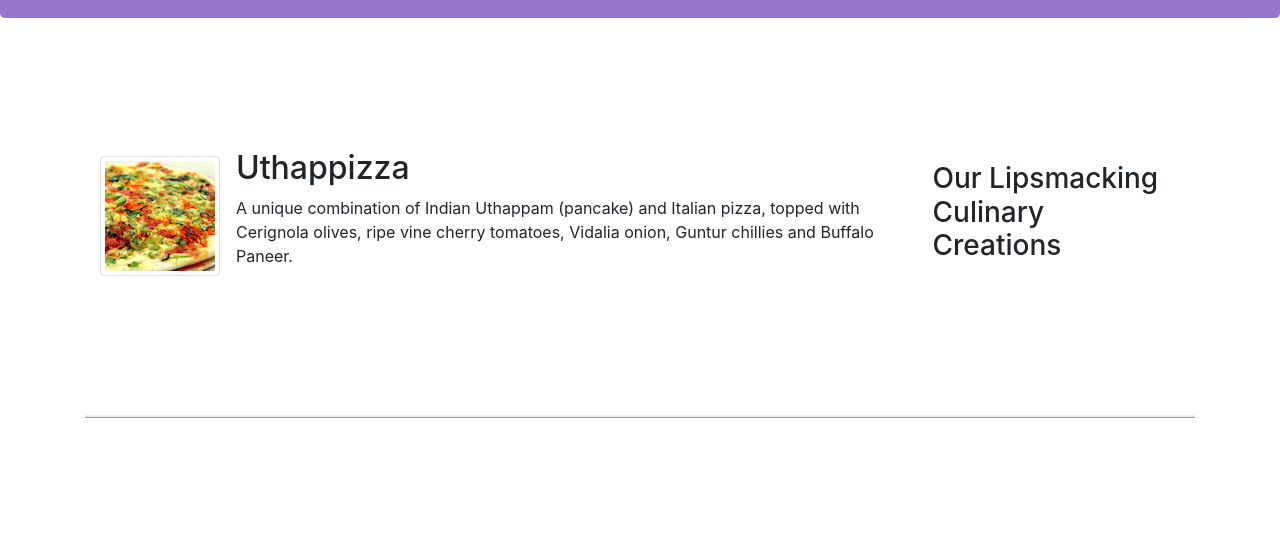
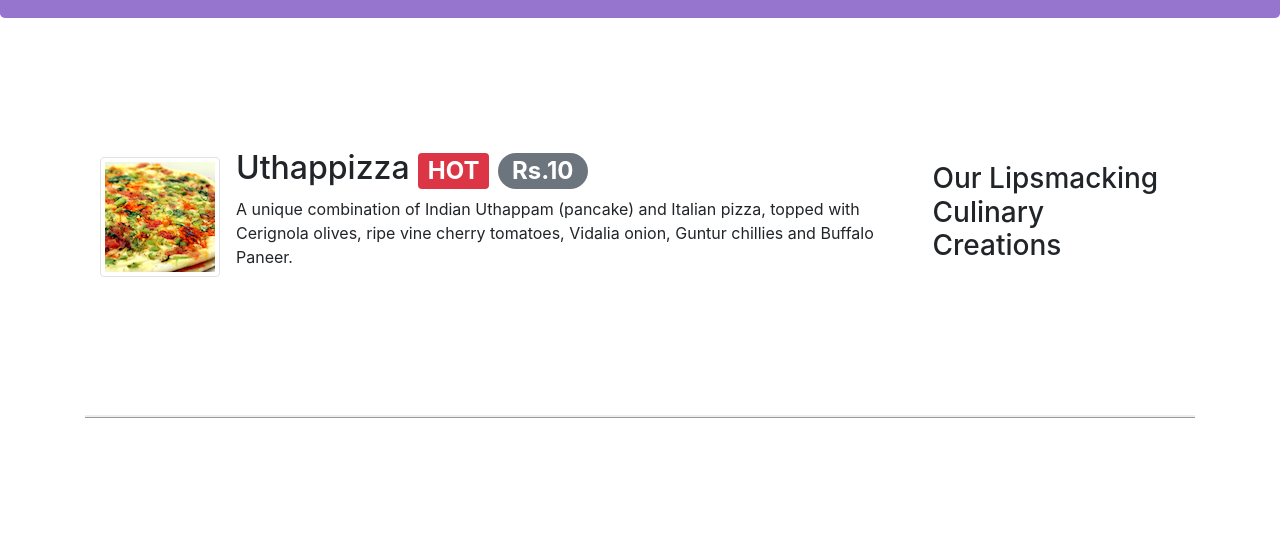
Before and after one commit to divyanshooter/CSS, a website: page Dc khayo/index.html in a window 1280 px wide. Shown: the part 236-782 px from the top of the page. Drawn offline with nearby package versions, Linux system fonts and the light colour scheme.

Commit message:
Index page modified and badges are added

```diff
--- a/Dc khayo/index.html
+++ b/Dc khayo/index.html
@@ -89,7 +89,7 @@
           <div class="media">
             <img class="d-flex mr-3 align-self-center img-thumbnail" src="./img/uthappizza.png" alt="uthappizza">
              <div class="media-body">
-              <h2 class="mt-0">Uthappizza</h2>
+              <h2 class="mt-0">Uthappizza <span class="badge badge-danger">HOT</span> <span class="badge badge-pill badge-secondary">Rs.10</span></h2>
               <p>
                 A unique combination of Indian Uthappam (pancake) and Italian pizza,
                 topped with Cerignola olives, ripe vine cherry tomatoes, Vidalia
```
